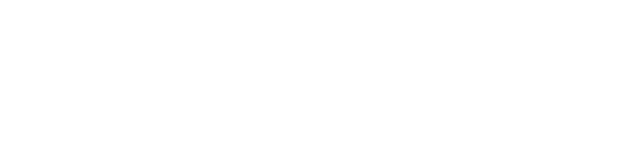
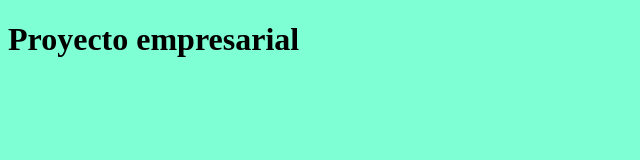
Before and after one commit to jmneko/CursoGit, a plain HTML site: page index.html in a window 1280 px wide. Shown: the whole page, without its empty margins (0-640 px from the left). Drawn offline with Linux system fonts and the light colour scheme.

```diff
--- /dev/null
+++ b/CSS/style.css
@@ -0,0 +1,3 @@
+body {
+  background-color: aquamarine;
+}
--- a/index.html
+++ b/index.html
@@ -4,8 +4,9 @@
   <meta charset="UTF-8">
   <meta name="viewport" content="width=device-width, initial-scale=1.0">
   <title>Document</title>
+  <link rel="stylesheet" href="css/style.css" type="text/css">
 </head>
 <body>
-
+  <h1>Proyecto empresarial</h1>
 </body>
 </html>
```
Also changed, not shown: JS/javascript.js (added).
